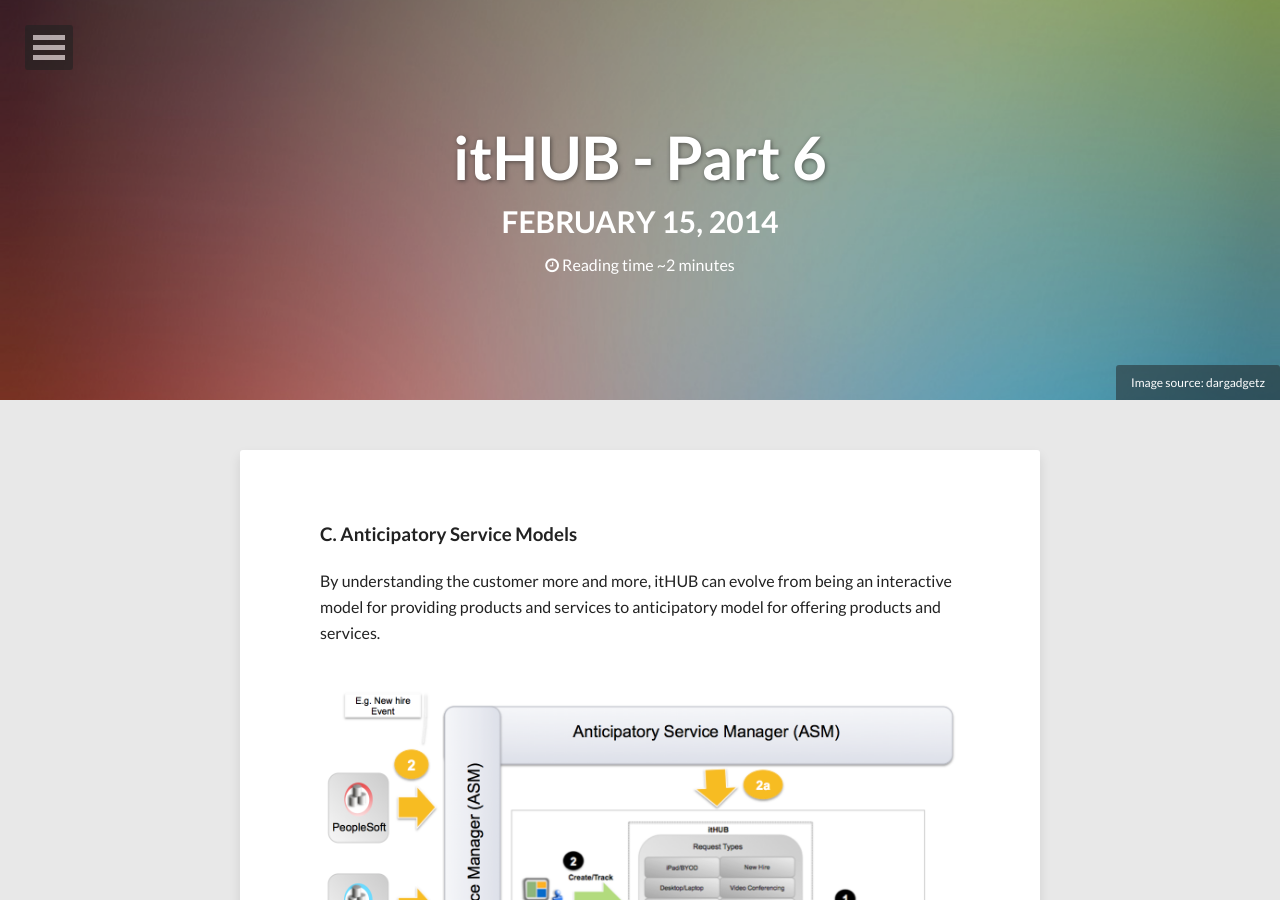
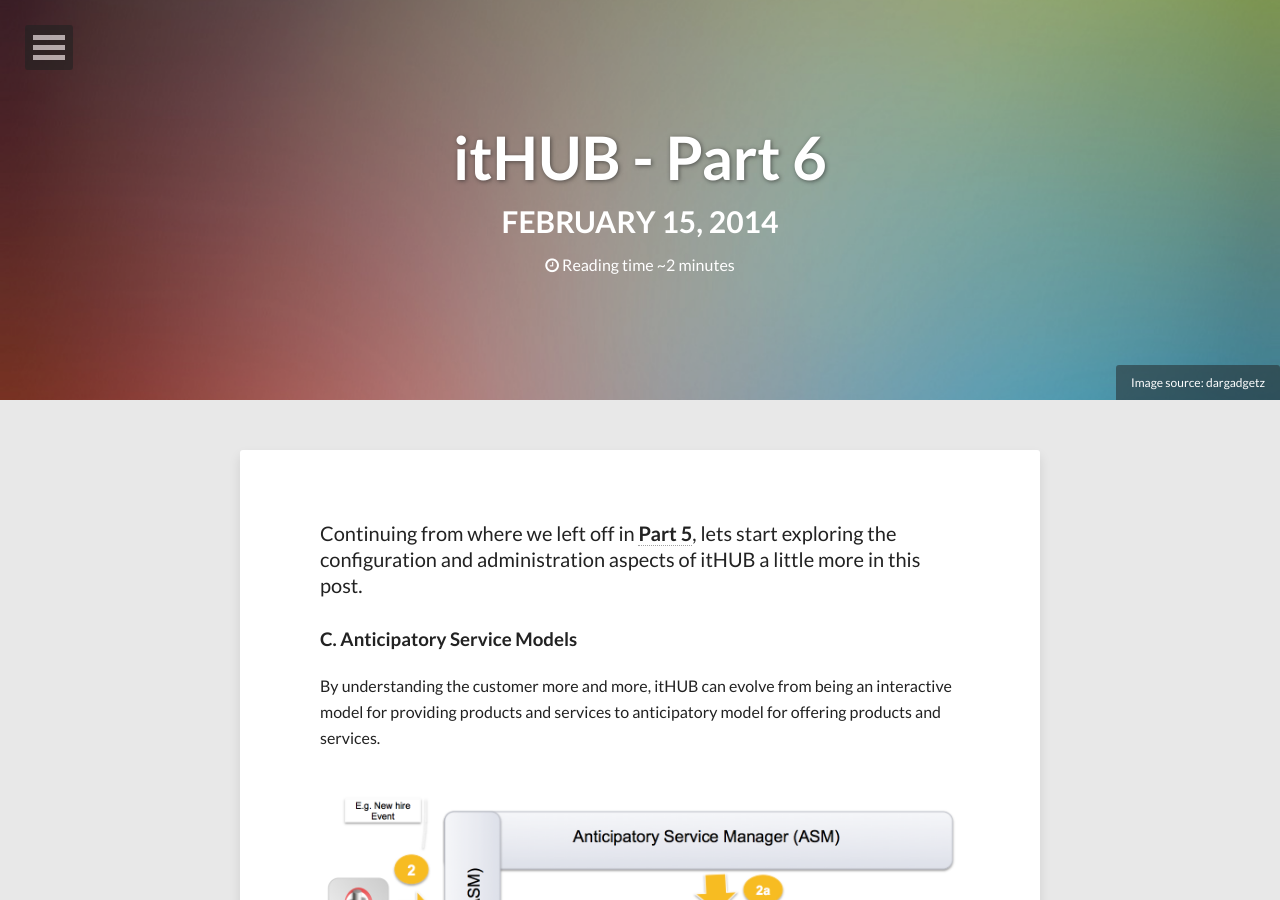
Before and after one commit to mreddy8182/naruraghavan.github.io, a Jekyll site: the page built from _posts/2014-02-15-ithub-part-6.md, in a window 1280 px wide and 900 px high. Built offline with Jekyll 4.4.1, drawn with Linux system fonts in a browser that asks for light colours; nearby versions of some CDN libraries; comment, search, counter and statistics services are not loaded.

Commit message:
ithub 6 changes

```diff
--- a/_posts/2014-02-15-ithub-part-6.md
+++ b/_posts/2014-02-15-ithub-part-6.md
@@ -10,6 +10,7 @@ image:
 comments: true
 share: true
 ---
+Continuing from where we left off in [**Part 5**]({{ site.url }}/ithub-part-5), lets start exploring the configuration and administration aspects of itHUB a little more in this post.
 
 ###C.   Anticipatory Service Models
 By understanding the customer more and more, itHUB can evolve from being an interactive model for providing products and services to anticipatory model for offering products and services.
```
Also changed, not shown: 1 other file.
